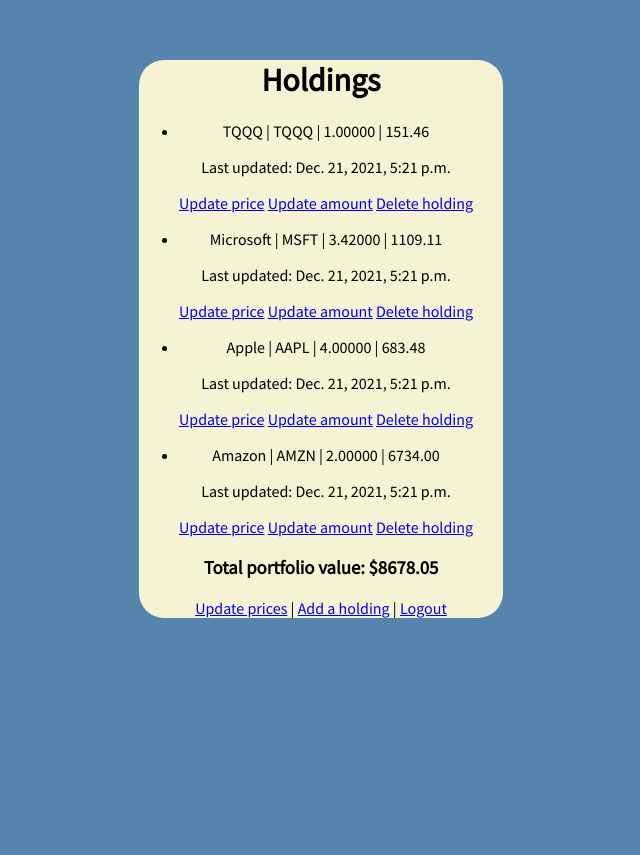
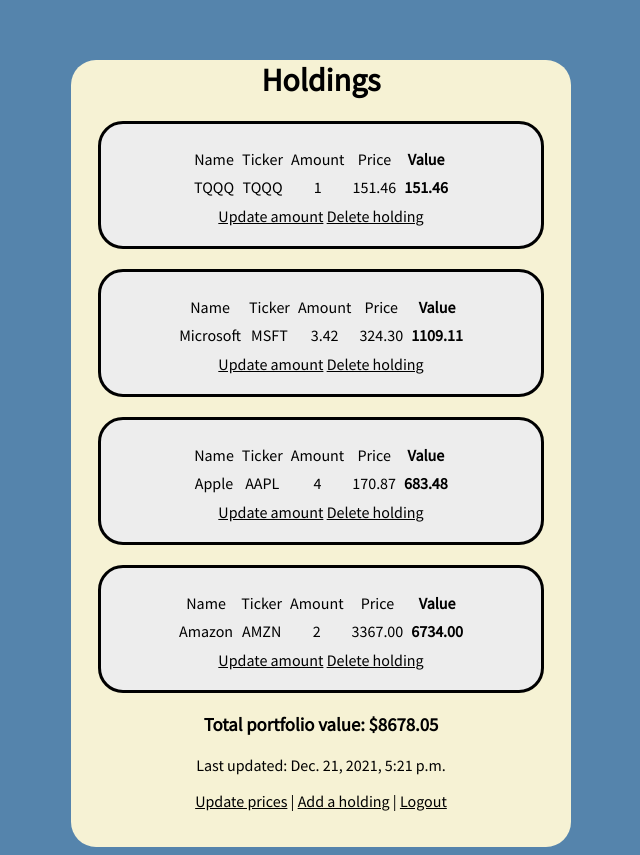
Before and after one commit to ccleary93/django-stock-tracker, a Django app: page / in a window 1280 px wide. Shown: the whole page, without its empty margins (319-959 px from the left). Before the commit the page ends 618 px from the top, so only its background shows below. Run offline with Django 4.2, Linux system fonts and the light colour scheme; a user stored in the database is signed in; data comes from the database, SQL or seed files in the repository; both versions use the stored data as it was after the commit.

Commit message:
Add styling; add price field to model
Added price field to Holding model to make it clearer how value is
calculated.

Added divs around each holding on the landing page to improve
appearance.

```diff
--- a/holdings/models.py
+++ b/holdings/models.py
@@ -7,6 +7,7 @@
     name = models.CharField(max_length=40)
     ticker = models.CharField(max_length=10)
     amt = models.DecimalField(max_digits=20, decimal_places=5)
+    price = models.DecimalField(max_digits=7, decimal_places=2)
     value = models.DecimalField(max_digits=9, decimal_places=2)
     owner = models.ForeignKey(settings.AUTH_USER_MODEL, on_delete=models.CASCADE)
     created_at = models.DateTimeField(auto_now_add=True)
--- a/holdings/templates/holdings/holding_list.html
+++ b/holdings/templates/holdings/holding_list.html
@@ -3,24 +3,34 @@
 <h1>Holdings</h1>
 <p>
 {% if holding_list %}
-<ul class="holding-list">
-  {% for holding in holding_list %}
-    {% if holding.owner == user %}
-     <li>
-        <p>{{ holding.name }} | {{ holding.ticker }} | {{ holding.amt }} | {{ holding.value }}</p>
-         <p>Last updated: {{ holding.updated_at }}</p>
-        <a href="{% url 'holdings:holding_update_price' holding.id %}">Update price</a>
-         <a href="{% url 'holdings:holding_update' holding.id %}">Update amount</a>
+{% for holding in holding_list %}
+{% if holding.owner == user %}
+<div class="inner-wrapper">
+    <div class="stock-data">
+        <table>
+            <tr>
+                <td>Name</td><td>Ticker</td><td>Amount</td><td>Price</td><td style="font-weight: bold;">Value</td>
+            </tr>
+            <tr>
+                <td>{{ holding.name }}</td><td>{{ holding.ticker }}</td><td>{{ holding.amt.normalize }}</td><td>{{ holding.price }}</td><td style="font-weight: bold;">{{ holding.value }}</td>
+            </tr>
+        </table>
+    </div>
+<!--<p>{{ holding.name }} | {{ holding.ticker }} | {{ holding.amt.normalize }} | {{ holding.value }}</p>-->
+    <div class="stock-buttons">
+        <a href="{% url 'holdings:holding_update' holding.id %}">Update amount</a>
         <a href="{% url 'holdings:holding_delete' holding.id %}">Delete holding</a>
-    </li>
-    {% endif %}
-  {% endfor %}
-</ul>
+    </div>
+</div>
+{% endif %}
+{% endfor %}
+
 {% else %}
   <p>You currently have no holdings saved.</p>
 {% endif %}
 </p>
 <h3>Total portfolio value: ${{ total_value }}</h3>
+<p>Last updated: {{ holding_list.0.updated_at }}</p>
 <p>
 <a href="{% url 'holdings:holding_update_all' %}">Update prices</a>  |
 <a href="{% url 'holdings:holding_create' %}">Add a holding</a>  |
--- a/holdings/urls.py
+++ b/holdings/urls.py
@@ -1,8 +1,11 @@
 from django.urls import path, reverse_lazy
+#from django.conf.urls import url
 from . import views
+#from portfolio.holdings import views as core_views
 
 app_name = 'holdings'
 urlpatterns = [
+    #url(r'^signup/$', core_views.signup, name='signup'),
     path('', views.HoldingListView.as_view(), name='all'),
     path('holding/create', views.HoldingCreateView.as_view(success_url=reverse_lazy('holdings:all')), name='holding_create'),
     path('holding/<int:pk>/update', views.HoldingUpdateView.as_view(success_url=reverse_lazy('holdings:all')), name='holding_update'),
--- a/holdings/views.py
+++ b/holdings/views.py
@@ -46,6 +46,7 @@
             ctx = {'form': form, 'not_found': True}
             return render(request, self.template_name, ctx)
 
+        holding.price = stock_price
         holding.value = round(float(holding.amt) * stock_price, 2)
         holding.owner = self.request.user
         holding.save()
@@ -101,6 +102,7 @@
         stock_check = StockCheck()
         holdings_dict = stock_check.update_all(holdings_list)
         for holding in user_holdings:
+            holding.price = holdings_dict[holding.ticker]
             holding.value = round(float(holding.amt) * holdings_dict[holding.ticker], 2)
             holding.save()
         return redirect(self.success_url)
--- a/home/static/home/style.css
+++ b/home/static/home/style.css
@@ -12,9 +12,38 @@
     border-radius: 25px;
     height: fit-content;
     margin: 60px auto 0px auto;
-    min-width: 300px;
+    max-width: 500px;
+    padding: 0px 0px 20px 0px;
     text-align: center;
-    width: fit-content;
+    width: 80%;
+}
+
+.inner-wrapper {
+    background-color: #ededed;
+    border: solid;
+    border-radius: 25px;
+    height: fit-content;
+    margin: 20px auto 20px auto;
+    padding: 20px;
+    text-align: center;
+    width: 80%;
+}
+
+.stock-data {
+    display: inline-block;
+}
+
+.stock-buttons {
+    display: block;
+}
+
+td {
+    padding: 3px;
+}
+
+a {
+    color: inherit;
+    text-decorations: none;
 }
 
 .holding-list {
```
Also changed, not shown: holdings/stock_check.py (+3 -4 lines), db.sqlite3, holdings/migrations/0004_holding_price.py (added).
